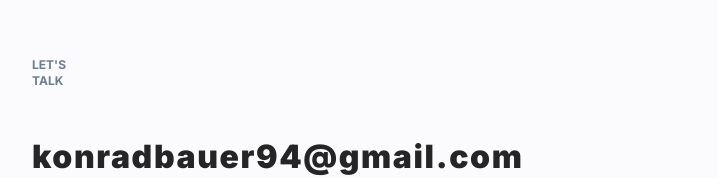
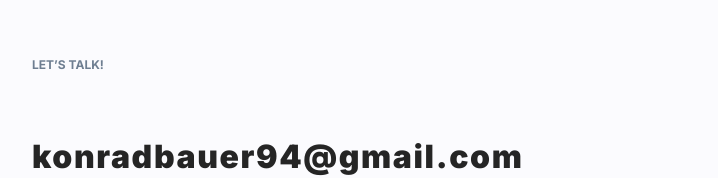
Before and after one commit to KonradBauer/personal-homepage, a React (Create React App) app: page / in a window 1280 px wide. Shown: the part 2742-2920 px from the top of the page, without its empty margins (0-718 px from the left). Built offline with nearby package versions, Linux system fonts and the light colour scheme.

Commit message:
fix LetsTalk text look

```diff
--- a/src/App.js
+++ b/src/App.js
@@ -119,7 +119,7 @@ function App() {
             <Tile />
           </PortfolioContent>
           <SocialContainer>
-            <LetsTalk>Let's Talk</LetsTalk>
+            <LetsTalk>Let’s talk!</LetsTalk>
             <Email>konradbauer94@gmail.com</Email>
             <Info>
               I’m always open to new projects whenever I have the time. If you
--- a/src/layoutData/Social/styled.js
+++ b/src/layoutData/Social/styled.js
@@ -9,10 +9,7 @@ export const SocialContainer = styled.div`
 `;
 
 export const LetsTalk = styled.text`
-  width: 43px;
   height: 16px;
-  top: 183px;
-  left: calc(50% - 43px / 2 - 129.5px);
   font-style: normal;
   font-weight: 700;
   font-size: 12px;
```
